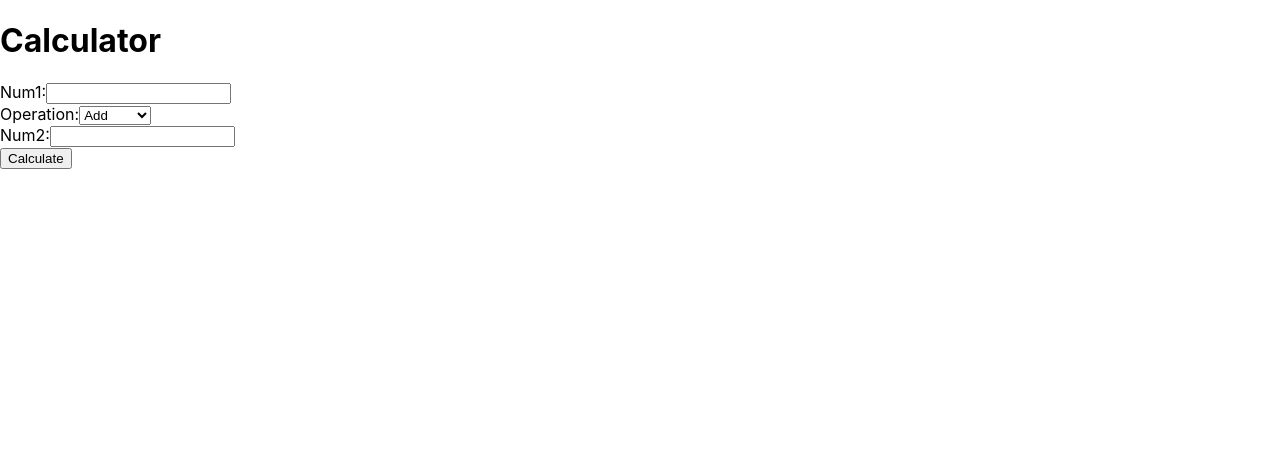
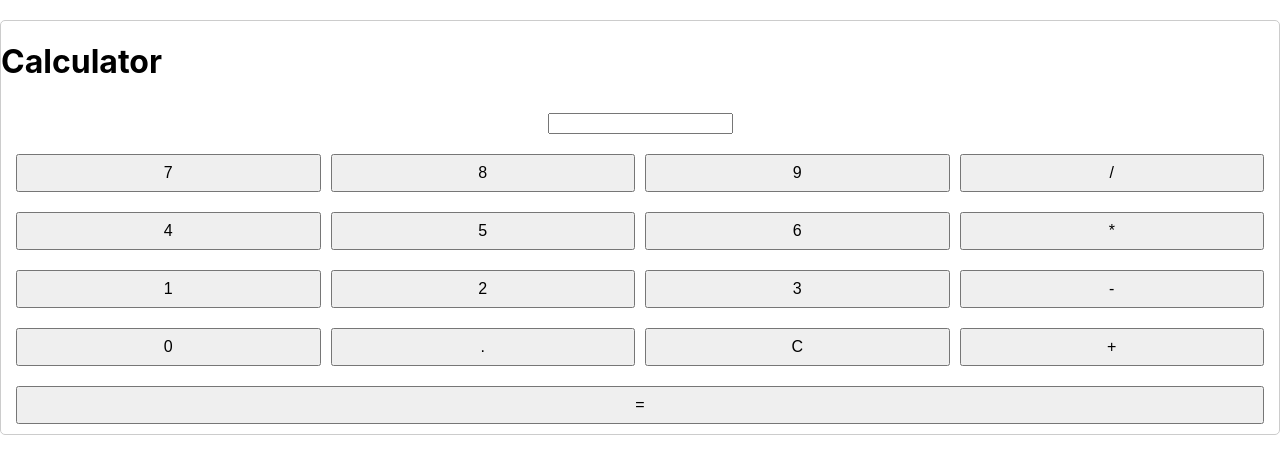
Before and after one commit to Nosieek/Example-calculator, a React (Create React App) app in the folder client/: page / in a window 1280 px wide. Shown: the top 474 px of the page. Built offline with nearby package versions, Linux system fonts and the light colour scheme.

Commit message:
Refactored input elements and handling data for APi Calc

```diff
--- a/client/src/components/Calculator.js
+++ b/client/src/components/Calculator.js
@@ -1,27 +1,49 @@
 import React, { useState } from 'react';
+import './Calculator.css'
 const Calculator = () => {
     const [calculation, setCalculation] = useState({
-        operation: 'add',
-        num1: '',
-        num2: '',
+        expression: '',
+        display: '',
         result: null,
         error: null,
     });
 
-    const handleInputChange = (e) => {
-        const { name, value } = e.target;
-        setCalculation({ ...calculation, [name]: value });
+    const handleClear = () =>{
+        setCalculation({
+            expression: '',
+            display: '',
+            result: null,
+            error: null,
+        })
+    }
+    const operators = ['+','-','*','/','(',')'];
+    const handleButtonClick = (value) => {
+        if (operators.includes(value)){
+            setCalculation({
+                ...calculation,
+                expression: calculation.expression + value,
+                display: calculation.display + value
+            });
+        } else {
+            if (calculation.display === '') {
+                setCalculation({
+                    ...calculation,
+                    expression: calculation.expression + value,
+                    display: parseFloat(value).toString()
+                });
+            } else {
+                setCalculation({
+                    ...calculation,
+                    expression: calculation.expression + value,
+                    display: calculation.display + parseFloat(value).toString()
+                });
+            }
+        }
     };
+
 
     const handleCalculate = async () => {
         try {
-            const num1 = parseFloat(calculation.num1);
-            const num2 = parseFloat(calculation.num2);
-
-            if (isNaN(num1) || isNaN(num2)) {
-                setCalculation({ ...calculation, result: null, error: 'Invalid number' });
-                return;
-            }
             const response = await fetch('http://localhost:4848/api/calculate', {
                 method: 'POST',
                 headers: {
@@ -30,10 +52,14 @@ const Calculator = () => {
                 body: JSON.stringify(calculation),
             });
 
-
             if (response.ok) {
                 const data = await response.json();
-                setCalculation({ ...calculation, result: data.result, error: null });
+                setCalculation({
+                    ...calculation,
+                    expression: data.result.toString(), //podmieniamy exp oraz display po znaku =
+                    display: data.result.toString(),
+                    result: data.result,
+                    error: null });
                 console.log(data.result)
             } else {
                 const errorData = await response.json();
@@ -43,38 +69,41 @@ const Calculator = () => {
             console.error('Error during calculation:', error);
         }
     };
-
     return (
-        <div>
+        <div className="calculator">
             <h1>Calculator</h1>
-            <div>
-                <label>
-                    Num1:
-                    <input type="number" name="num1" value={calculation.num1} onChange={handleInputChange} />
-                </label>
+            <div className="row" id="row1">
+                <input type="text" value={calculation.display} readOnly />
             </div>
-            <div>
-                <label>
-                    Operation:
-                    <select name="operation" value={calculation.operation} onChange={handleInputChange}>
-                        <option value="add">Add</option>
-                        <option value="subtract">Subtract</option>
-                        <option value="multiply">Multiply</option>
-                        <option value="divide">Divide</option>
-                    </select>
-                </label>
+            <div className="row" id="row2">
+                <button onClick={() => handleButtonClick('7')}>7</button>
+                <button onClick={() => handleButtonClick('8')}>8</button>
+                <button onClick={() => handleButtonClick('9')}>9</button>
+                <button onClick={() => handleButtonClick('/')}>/</button>
             </div>
-            <div>
-                <label>
-                    Num2:
-                    <input type="number" name="num2" value={calculation.num2} onChange={handleInputChange} />
-                </label>
+            <div className="row" id="row3">
+                <button onClick={() => handleButtonClick('4')}>4</button>
+                <button onClick={() => handleButtonClick('5')}>5</button>
+                <button onClick={() => handleButtonClick('6')}>6</button>
+                <button onClick={() => handleButtonClick('*')}>*</button>
             </div>
-            <div>
-                <button onClick={handleCalculate}>Calculate</button>
+            <div className="row" id="row4">
+                <button onClick={() => handleButtonClick('1')}>1</button>
+                <button onClick={() => handleButtonClick('2')}>2</button>
+                <button onClick={() => handleButtonClick('3')}>3</button>
+                <button onClick={() => handleButtonClick('-')}>-</button>
+            </div>
+            <div className="row" id="row5">
+                <button onClick={() => handleButtonClick('0')}>0</button>
+                <button onClick={() => handleButtonClick('.')}>.</button>
+                <button onClick={handleClear}>C</button>
+                <button onClick={() => handleButtonClick('+')}>+</button>
+            </div>
+            <div className="row" id="row6">
+                <button onClick={handleCalculate}>=</button>
             </div>
             {calculation.error && <p>Error: {calculation.error}</p>}
-            {calculation.result && <p>Result: {calculation.result}</p>}
+            {calculation.result !== null && <p>Result: {calculation.result}</p>}
         </div>
     );
 };
```
